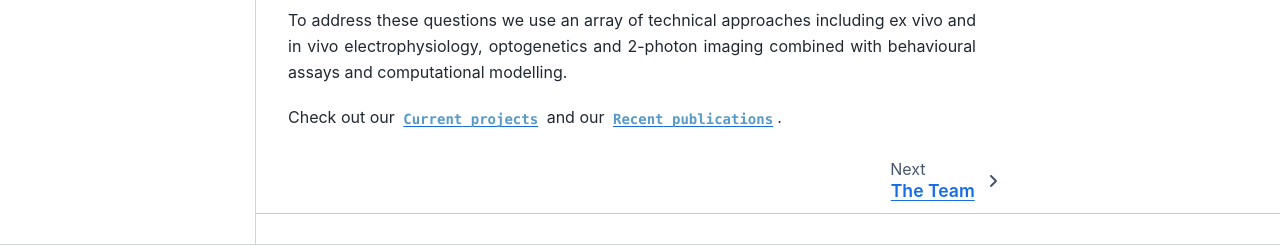
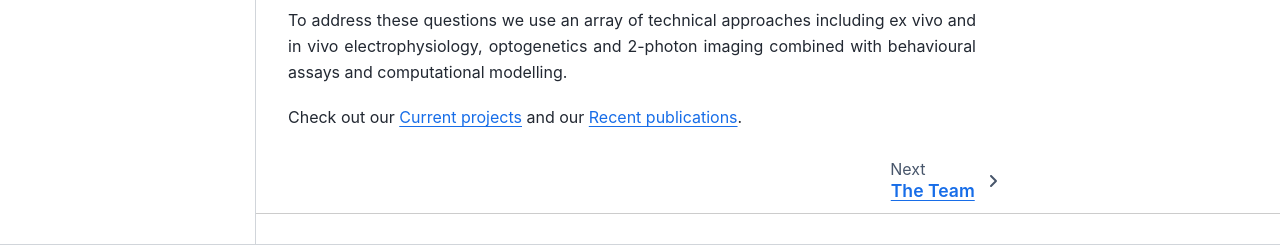
Before and after one commit to mellor-lab/mellor-lab.github.io, a Jupyter Book: the page built from book/contents/welcome.md, in a window 1280 px wide and 1288 px high. Shown: the part 1043-1288 px from the top of the window. Built offline with Jupyter Book 1.0.4 settings and Sphinx 7.4.7 and the Sphinx Book theme 1.1.4, drawn with Linux system fonts in a browser that asks for light colours.

```diff
--- a/book/contents/welcome.md
+++ b/book/contents/welcome.md
@@ -15,4 +15,4 @@ How memory is encoded is dependent on the behavioural context of learnt informat
 
 To address these questions we use an array of technical approaches including ex vivo and in vivo electrophysiology, optogenetics and 2-photon imaging combined with behavioural assays and computational modelling.
 
-Check out our [`Current projects`](projects/index) and our [`Recent publications`](publications).
+Check out our [Current projects](projects/index) and our [Recent publications](publications).
```
